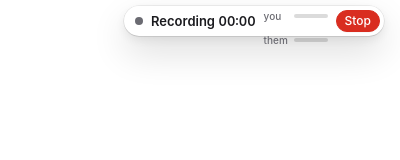
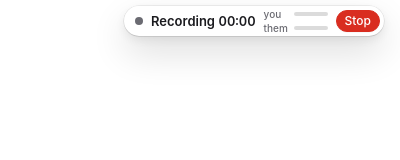
Before and after one commit to moshioshimayo/quietpls, an Electron app: page capture/renderer/indicator.html in a window 400 px wide. Drawn offline with Linux system fonts and the light colour scheme; no server answers.

Commit message:
Recording pill: rename channel rows so T0's .meter margin can't push them out of the capsule

```diff
--- a/capture/renderer/indicator.css
+++ b/capture/renderer/indicator.css
@@ -5,7 +5,7 @@ body { background: transparent; padding: 6px 16px 22px; display: flex; justify-c
 .ambient .label { font-weight: 700; }
 .detail { color: var(--text-2); font-weight: 500; overflow: hidden; text-overflow: ellipsis; min-width: 0; }
 .meters { display: flex; flex-direction: column; gap: 2px; width: 64px; flex: none; }
-.meter { display: grid; grid-template-columns: 26px 1fr; align-items: center; gap: 4px; font: 500 10px/12px var(--font-text); color: var(--text-2); }
+.chan { display: grid; grid-template-columns: 26px 1fr; align-items: center; gap: 4px; font: 500 10px/12px var(--font-text); color: var(--text-2); }
 .lvl { height: 4px; border-radius: 2px; background: var(--ctl-line); overflow: hidden; }
 .lvl i { display: block; height: 100%; width: 0; border-radius: 2px; background: var(--normal); transition: width 100ms linear; }
 .pill button { -webkit-app-region: no-drag; border-radius: var(--radius-pill); flex: none; }
--- a/capture/renderer/indicator.html
+++ b/capture/renderer/indicator.html
@@ -13,8 +13,8 @@
     <span class="dot" id="dot"></span>
     <span class="label num" id="label">Recording 00:00</span>
     <div class="meters" id="meters" aria-hidden="true">
-      <div class="meter you"><span>you</span><div class="lvl"><i id="you"></i></div></div>
-      <div class="meter them"><span>them</span><div class="lvl"><i id="them"></i></div></div>
+      <div class="chan you"><span>you</span><div class="lvl"><i id="you"></i></div></div>
+      <div class="chan them"><span>them</span><div class="lvl"><i id="them"></i></div></div>
     </div>
     <span class="detail" id="detail" hidden></span>
     <button class="danger sm" id="stop">Stop</button>
```
